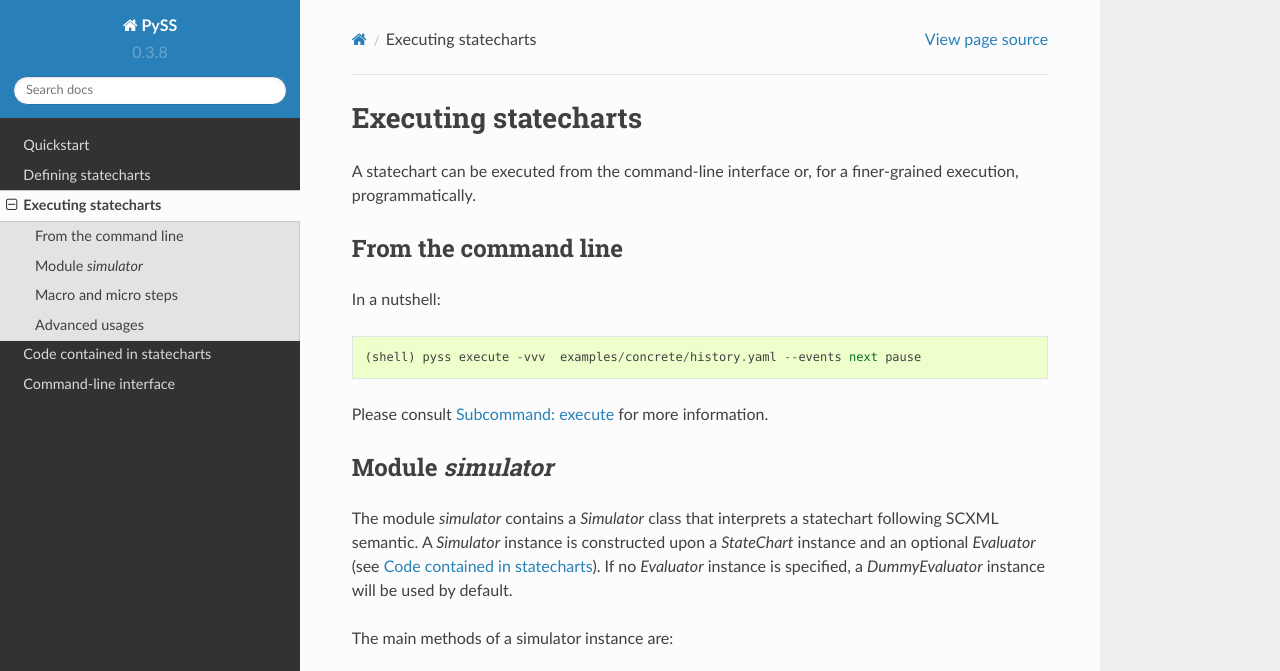
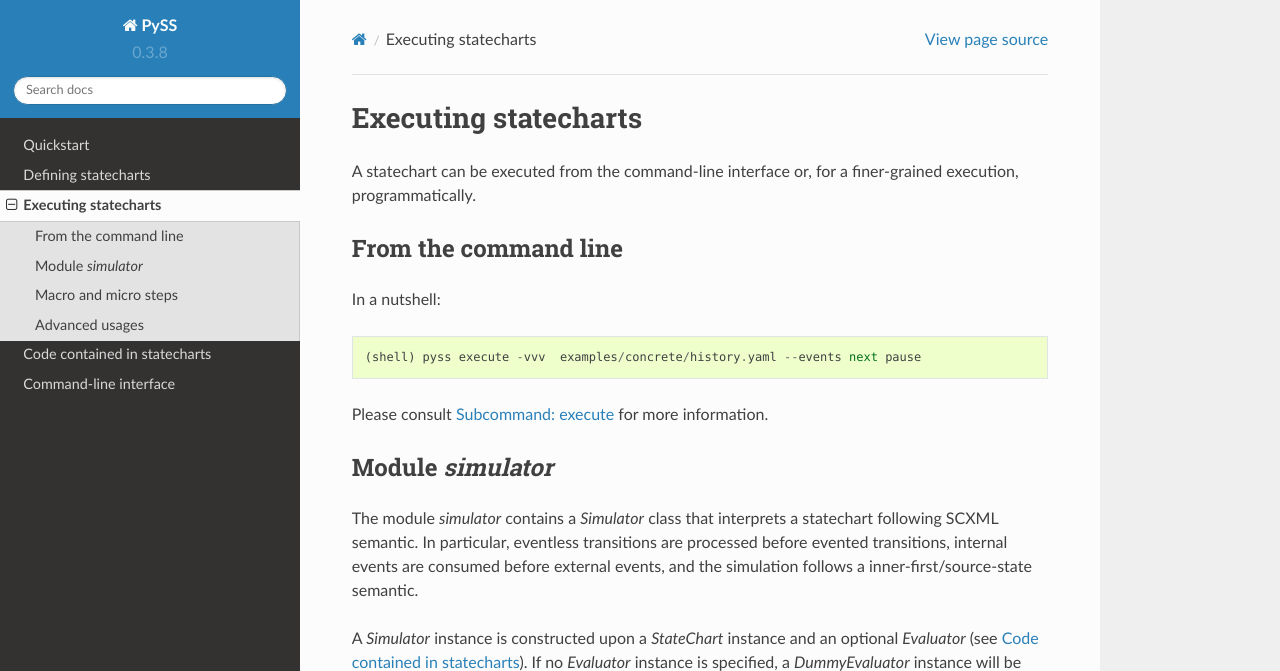
Before and after one commit to AlexandreDecan/sismic, a Sphinx documentation site: the page built from docs/execution.rst, in a window 1280 px wide and 900 px high, cut to the strip 0-671 px from the top of the window. Built offline with Sphinx 7.4.7 and the Read the Docs theme 2.0.0, drawn with Linux system fonts in a browser that asks for light colours.

Commit message:
Precise the semantic of our simulator in the doc

```diff
--- a/docs/execution.rst
+++ b/docs/execution.rst
@@ -20,6 +20,9 @@ Module `simulator`
 ------------------
 
 The module `simulator` contains a `Simulator` class that interprets a statechart following SCXML semantic.
+In particular, eventless transitions are processed before evented transitions, internal events are consumed
+before external events, and the simulation follows a inner-first/source-state semantic.
+
 A `Simulator` instance is constructed upon a `StateChart` instance and an optional `Evaluator` (see :ref:`code_evaluation`).
 If no `Evaluator` instance is specified, a `DummyEvaluator` instance will be used by default.
 
```
